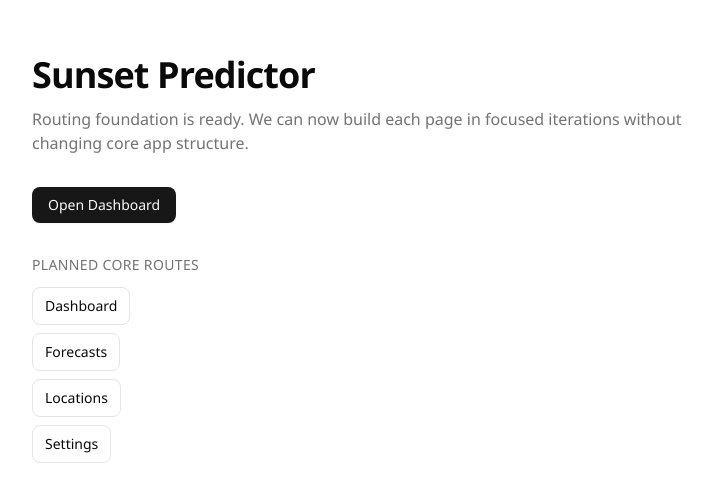
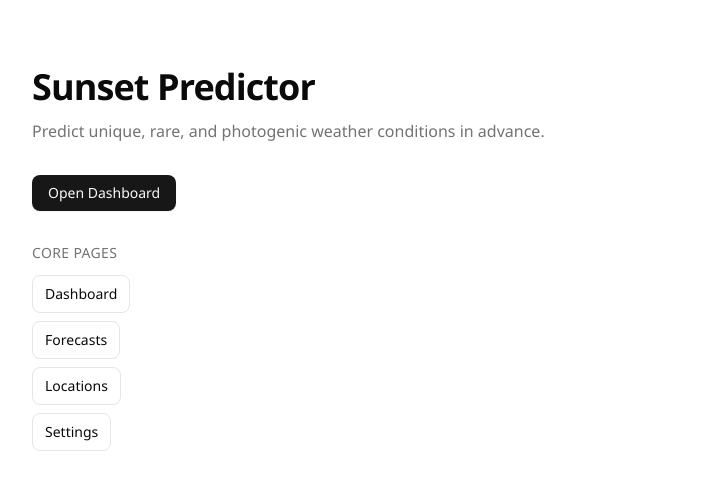
Before and after one commit to nickskupien/sunset-sunrise-predictor, a Next.js app in the folder apps/web/: page / in a window 1280 px wide. Shown: the part 141-638 px from the top of the page, without its empty margins (184-896 px from the left). Built offline with nearby package versions, Linux system fonts and the light colour scheme.

Commit message:
feat(webapp): clean up homepage

```diff
--- a/apps/web/app/(public)/page.tsx
+++ b/apps/web/app/(public)/page.tsx
@@ -8,8 +8,7 @@ export default function HomePage() {
       <section className="space-y-3">
         <h1 className="text-4xl font-semibold tracking-tight">Sunset Predictor</h1>
         <p className="max-w-2xl text-muted-foreground">
-          Routing foundation is ready. We can now build each page in focused iterations without changing
-          core app structure.
+          Predict unique, rare, and photogenic weather conditions in advance.
         </p>
       </section>
 
@@ -21,7 +20,7 @@ export default function HomePage() {
 
       <section className="w-full space-y-3">
         <h2 className="text-sm font-medium uppercase tracking-wide text-muted-foreground">
-          Planned Core Routes
+          Core Pages
         </h2>
         <ul className="grid gap-2">
           {appNavItems.map((item) => (
```
